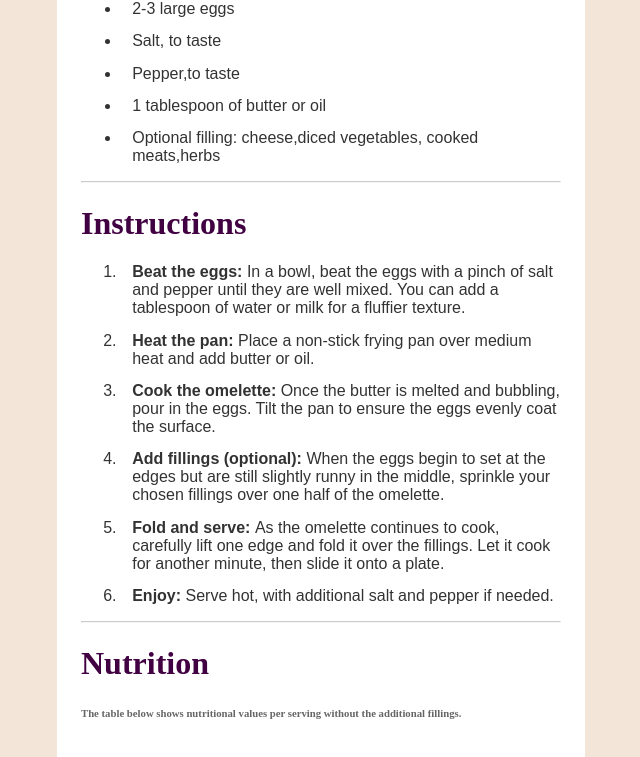
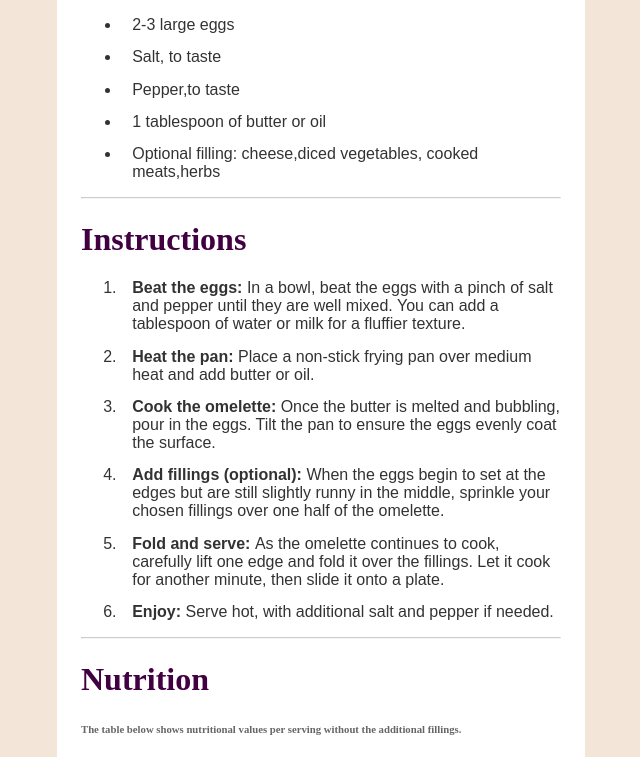
Before and after one commit to Amoru-Bek/Recipe-page, a plain HTML site: page index.html in a window 1280 px wide. Shown: the part 648-1405 px from the top of the page, without its empty margins (319-959 px from the left). Drawn offline with Linux system fonts and the light colour scheme.

Commit message:
Update style.css

```diff
--- a/style.css
+++ b/style.css
@@ -1,6 +1,6 @@
 body{
     background-color: hsl(30, 54%, 90%);
-    padding: 1rem 1rem 2rem 1rem;
+    padding: 2rem 1rem 2rem 1rem;
 }
 
 .card{
```
